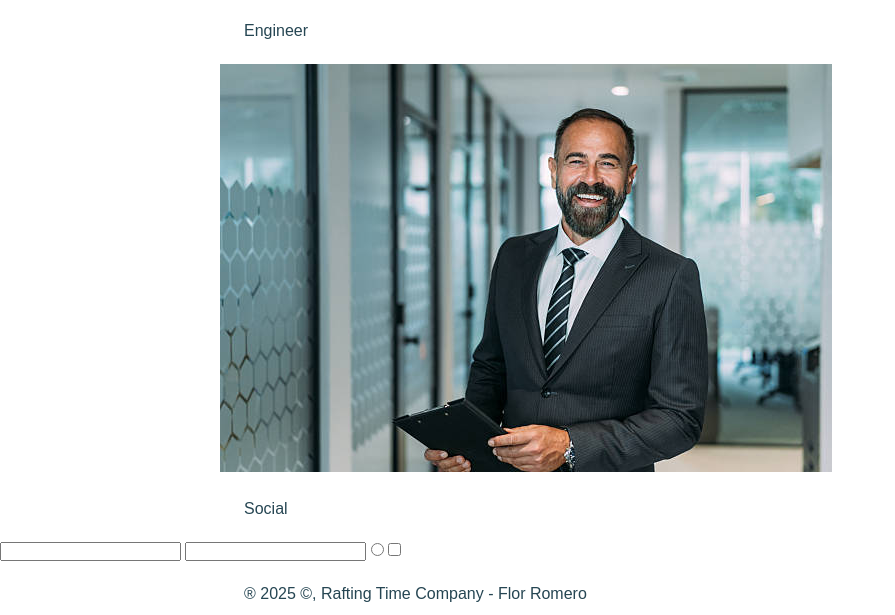
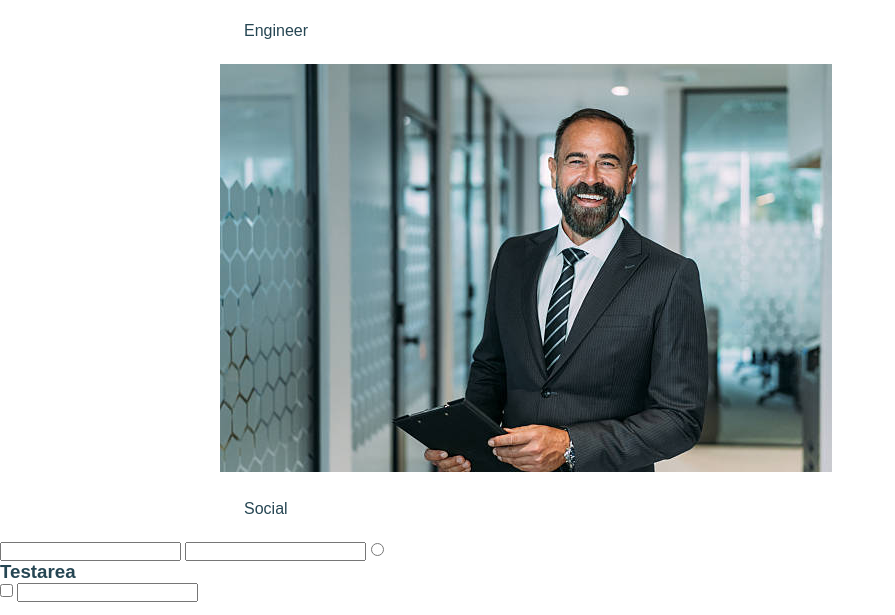
Before and after one commit to Florestherr/wdd130, a plain HTML site: page wwr/contact.html.html in a window 1280 px wide. Shown: the part 1649-2264 px from the top of the page, without its empty margins (0-895 px from the left). Drawn offline with Linux system fonts and the light colour scheme.

Commit message:
contacthtml

```diff
--- a/wwr/contact.html.html
+++ b/wwr/contact.html.html
@@ -8,8 +8,8 @@
         content="If you want to involves navigating in a rafting trips, your are welcome a thrilling and safe experience to individuals and groups with competitive fees.">
     <meta name="author" content="Flor Esther Romero Rueda">
     <title>Document</title>
-    <title>
-        Rafting Time Company | Contact </title>
+
+    <title> Rafting Time Company | Contact </title>
     <link rel="stylesheet" href="styles/rafting.css">
 </head>
 
@@ -50,7 +50,9 @@
         <input type="text">
         <input type="email">
         <input type="radio">
+        <h3>Testarea</h3>
         <input type="checkbox">
+        <input type="summit">
     </form>
 
 
```
